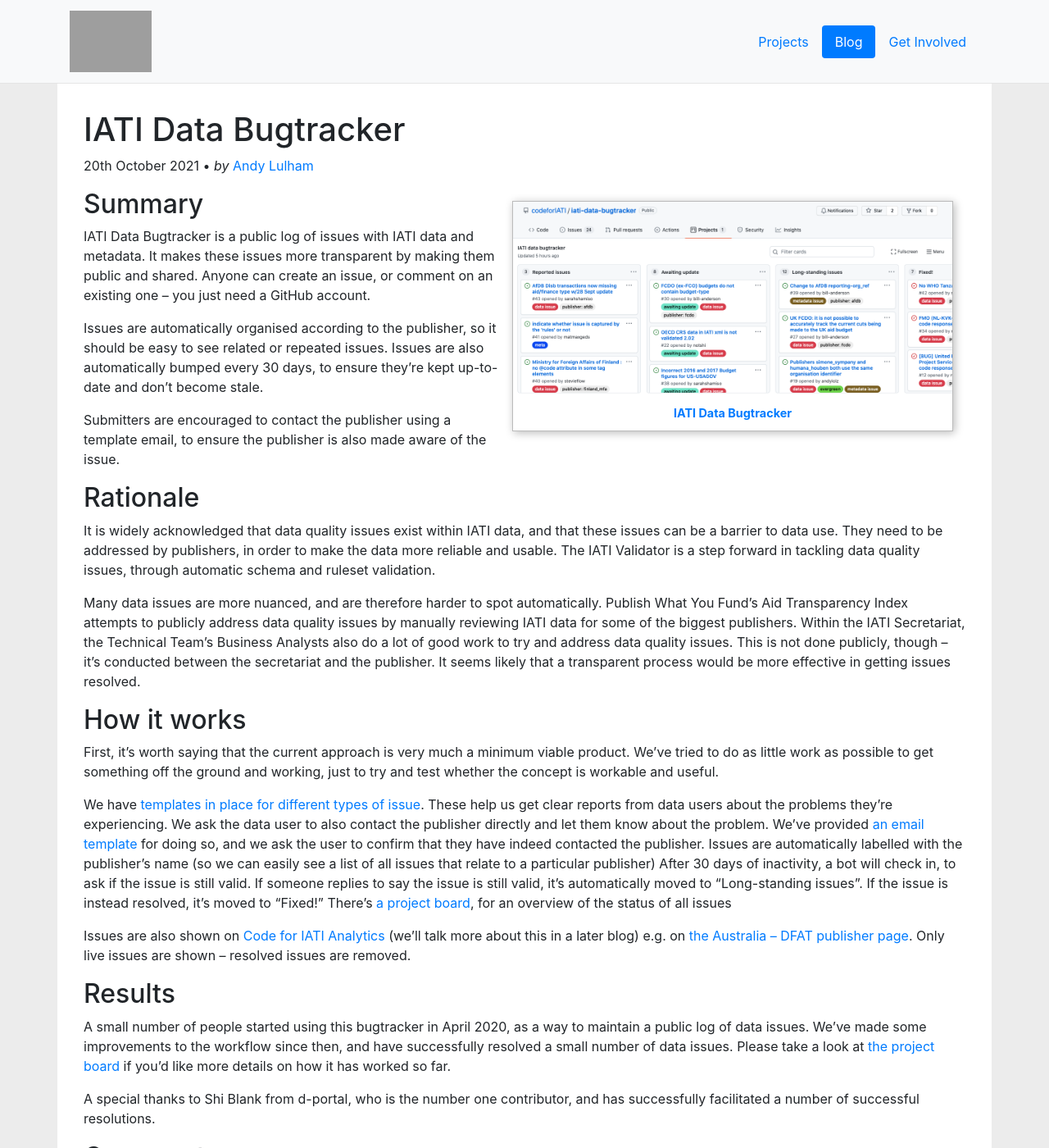
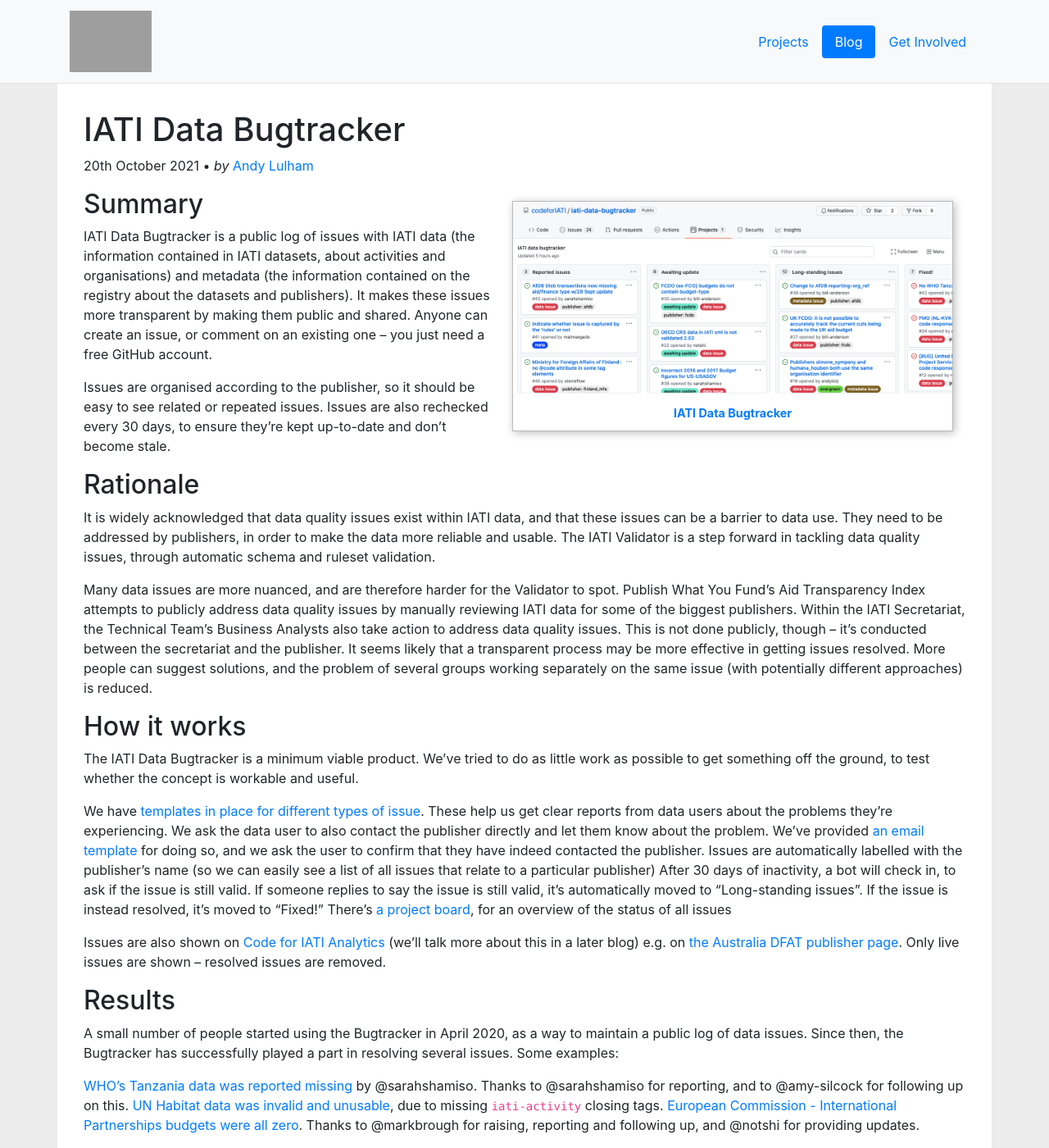
Before and after one commit to codeforIATI/codeforiati.github.io, a Jekyll site: the page built from _posts/2021-10-20-iati-data-bugtracker.md, in a window 1280 px wide and 1400 px high. Shown: the whole window at 82% size. Built offline with Jekyll 4.4.1, drawn with Linux system fonts in a browser that asks for light colours; comment, search, counter and statistics services are not loaded; some of the changed text lies outside the part shown.

Commit message:
Include Matt’s suggested changes

```diff
--- a/_posts/2021-10-20-iati-data-bugtracker.md
+++ b/_posts/2021-10-20-iati-data-bugtracker.md
@@ -12,21 +12,19 @@
 
 ## Summary
 
-IATI Data Bugtracker is a public log of issues with IATI data and metadata. It makes these issues more transparent by making them public and shared. Anyone can create an issue, or comment on an existing one – you just need a GitHub account.
+IATI Data Bugtracker is a public log of issues with IATI data (the information contained in IATI datasets, about activities and organisations) and metadata (the information contained on the registry about the datasets and publishers). It makes these issues more transparent by making them public and shared. Anyone can create an issue, or comment on an existing one – you just need a free GitHub account.
 
-Issues are automatically organised according to the publisher, so it should be easy to see related or repeated issues. Issues are also automatically bumped every 30 days, to ensure they’re kept up-to-date and don’t become stale.
-
-Submitters are encouraged to contact the publisher using a template email, to ensure the publisher is also made aware of the issue.
+Issues are organised according to the publisher, so it should be easy to see related or repeated issues. Issues are also rechecked every 30 days, to ensure they’re kept up-to-date and don’t become stale.
 
 ## Rationale
 
 It is widely acknowledged that data quality issues exist within IATI data, and that these issues can be a barrier to data use. They need to be addressed by publishers, in order to make the data more reliable and usable. The IATI Validator is a step forward in tackling data quality issues, through automatic schema and ruleset validation.
 
-Many data issues are more nuanced, and are therefore harder to spot automatically. Publish What You Fund’s Aid Transparency Index attempts to publicly address data quality issues by manually reviewing IATI data for some of the biggest publishers. Within the IATI Secretariat, the Technical Team’s Business Analysts also do a lot of good work to try and address data quality issues. This is not done publicly, though – it’s conducted between the secretariat and the publisher. It seems likely that a transparent process would be more effective in getting issues resolved.
+Many data issues are more nuanced, and are therefore harder for the Validator to spot. Publish What You Fund’s Aid Transparency Index attempts to publicly address data quality issues by manually reviewing IATI data for some of the biggest publishers. Within the IATI Secretariat, the Technical Team’s Business Analysts also take action to address data quality issues. This is not done publicly, though – it’s conducted between the secretariat and the publisher. It seems likely that a transparent process may be more effective in getting issues resolved. More people can suggest solutions, and the problem of several groups working separately on the same issue (with potentially different approaches) is reduced.
 
 ## How it works
 
-First, it’s worth saying that the current approach is very much a minimum viable product. We’ve tried to do as little work as possible to get something off the ground and working, just to try and test whether the concept is workable and useful.
+The IATI Data Bugtracker is a minimum viable product. We’ve tried to do as little work as possible to get something off the ground, to test whether the concept is workable and useful.
 
 We have [templates in place for different types of issue](https://github.com/codeforIATI/iati-data-bugtracker/issues/new/choose). These help us get clear reports from data users about the problems they’re experiencing.
 We ask the data user to also contact the publisher directly and let them know about the problem. We’ve provided [an email template](https://github.com/codeforIATI/iati-data-bugtracker/blob/main/email-template.md) for doing so, and we ask the user to confirm that they have indeed contacted the publisher.
@@ -35,10 +33,16 @@
 If someone replies to say the issue is still valid, it’s automatically moved to "Long-standing issues". If the issue is instead resolved, it’s moved to “Fixed!”
 There’s [a project board](https://github.com/codeforIATI/iati-data-bugtracker/projects/1), for an overview of the status of all issues
 
-Issues are also shown on [Code for IATI Analytics](https://analytics.codeforiati.org) (we’ll talk more about this in a later blog) e.g. on [the Australia – DFAT publisher page](https://analytics.codeforiati.org/publisher/ausgov.html#p_github_issues). Only live issues are shown – resolved issues are removed.
+Issues are also shown on [Code for IATI Analytics](https://analytics.codeforiati.org) (we’ll talk more about this in a later blog) e.g. on [the Australia DFAT publisher page](https://analytics.codeforiati.org/publisher/ausgov.html#p_github_issues). Only live issues are shown – resolved issues are removed.
 
 ## Results
 
-A small number of people started using this bugtracker in April 2020, as a way to maintain a public log of data issues. We’ve made some improvements to the workflow since then, and have successfully resolved a small number of data issues. Please take a look at [the project board](https://github.com/codeforIATI/iati-data-bugtracker/projects/1) if you’d like more details on how it has worked so far.
+A small number of people started using the Bugtracker in April 2020, as a way to maintain a public log of data issues. Since then, the Bugtracker has successfully played a part in resolving several issues. Some examples:
 
-A special thanks to Shi Blank from d-portal, who is the number one contributor, and has successfully facilitated a number of successful resolutions.
+[WHO’s Tanzania data was reported missing](https://github.com/codeforIATI/iati-data-bugtracker/issues/42) by @sarahshamiso. Thanks to @sarahshamiso for reporting, and to @amy-silcock for following up on this.
+[UN Habitat data was invalid and unusable](https://github.com/codeforIATI/iati-data-bugtracker/issues/8), due to missing `iati-activity` closing tags.
+[European Commission - International Partnerships budgets were all zero](https://github.com/codeforIATI/iati-data-bugtracker/issues/17). Thanks to @markbrough for raising, reporting and following up, and @notshi for providing updates.
+
+A special thanks to @notshi from d-portal, who is the number one contributor, and has successfully helped facilitate several successful resolutions.
+
+Please take a look at [the project board](https://github.com/codeforIATI/iati-data-bugtracker/projects/1) if you’d like more details on how it has worked so far, and by all means please contribute with any issues you spot.
```
